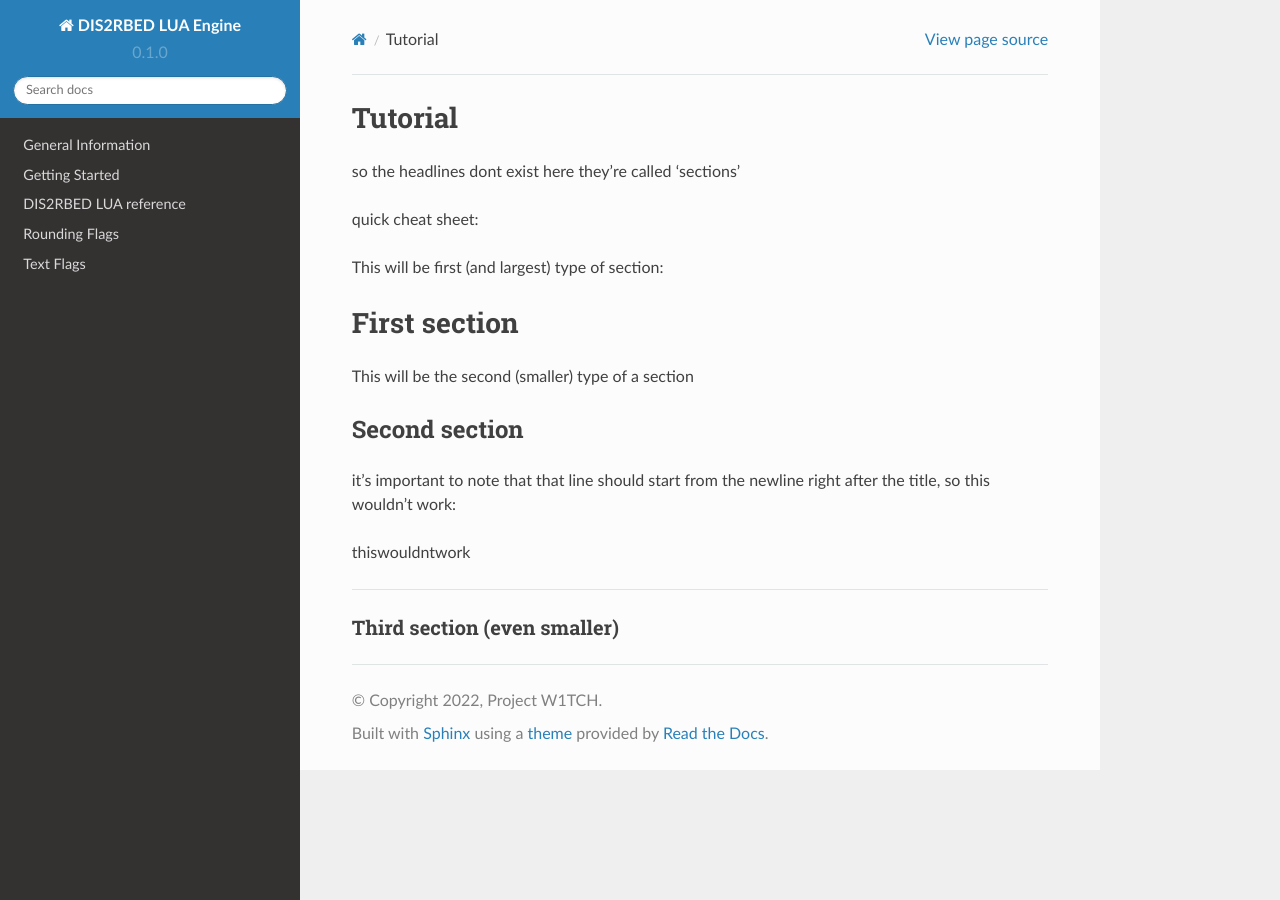
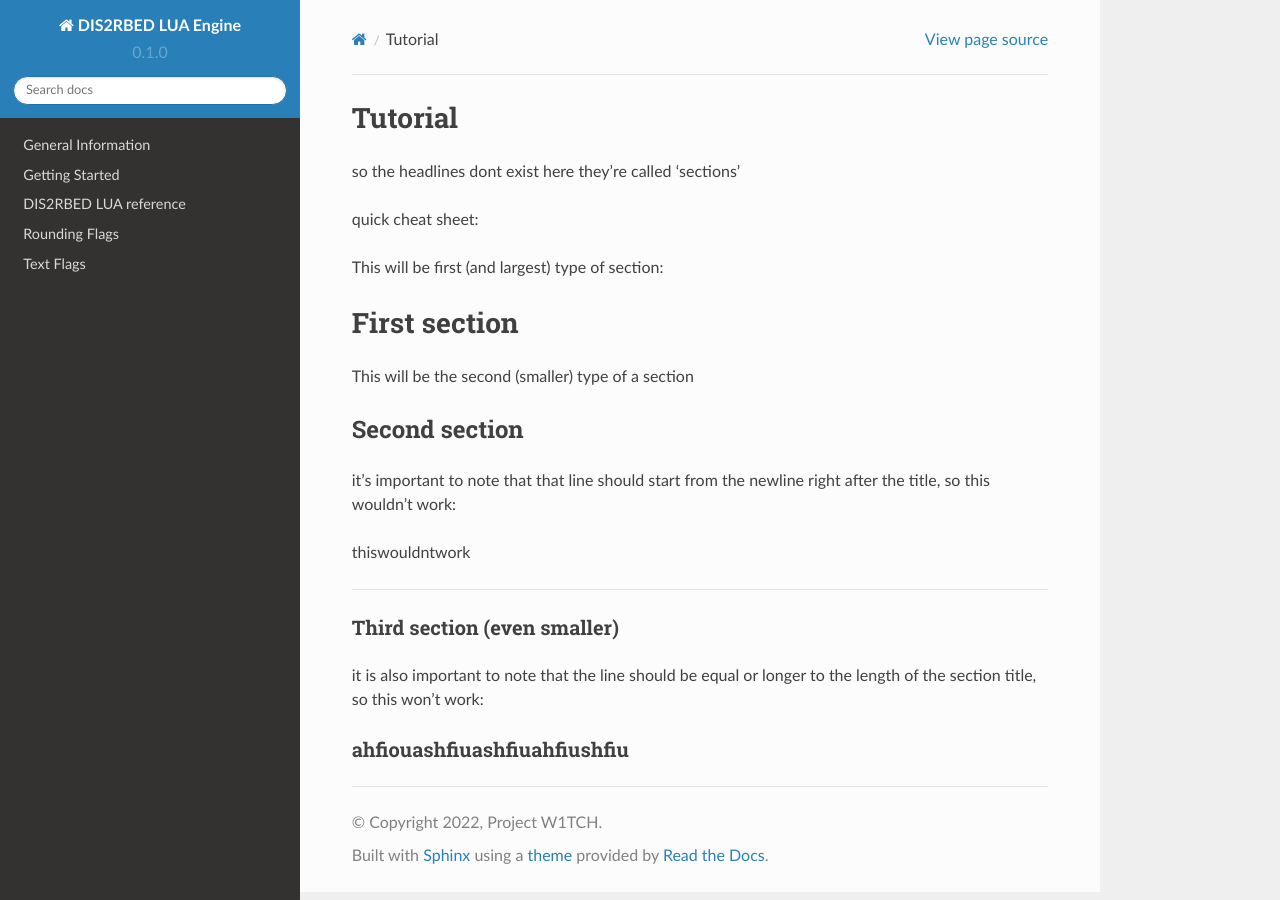
Before and after one commit to ItsK1tty/w1tchdocs, a Sphinx documentation site: the page built from docs/source/tutorial.rst, in a window 1280 px wide. Built offline with Sphinx 7.4.7 and the Read the Docs theme 2.0.0, drawn with Linux system fonts in a browser that asks for light colours.

Commit message:
more testing

```diff
--- a/docs/source/tutorial.rst
+++ b/docs/source/tutorial.rst
@@ -24,4 +24,9 @@ thiswouldntwork
 ======================
 
 Third section (even smaller)
-----------------------
+-------------------------------------
+
+it is also important to note that the line should be equal or longer to the length of the section title, so this won't work:
+
+ahfiouashfiuashfiuahfiushfiu
+-----
```
